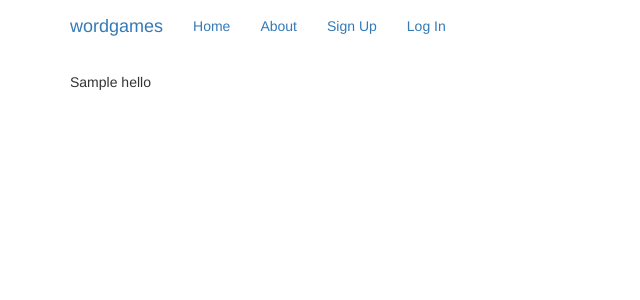
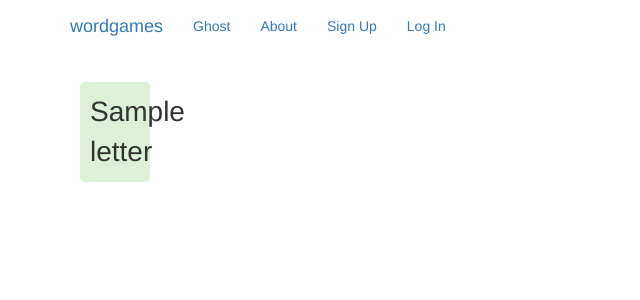
Before and after one commit to kmorrison/wordgames, a Django app: template wordgames/templates/ghost/game_view.html in a window 1280 px wide. Shown: the top 300 px of the page, without its empty margins (0-640 px from the left). Run offline with Django 3.2, Linux system fonts and the light colour scheme; the template is opened without the code that fills it: most values are stand-ins (such as "Sample title", 1, 10 or a date in 2020); some libraries are stand-ins or nearby versions.

Commit message:
Working game back and forth

```diff
--- a/wordgames/ghost/logic.py
+++ b/wordgames/ghost/logic.py
@@ -99,6 +99,9 @@ class GhostLogic(object):
     @classmethod
     @transaction.atomic
     def start_game(cls, player1, player2, game_type=models.GameType.APPEND, first_player_starts_first=None):
+        if player1.id == player2.id:
+            raise AssertionError("Cannot start game with yourself")
+
         new_game = game_models.Game()
         new_game.save()
 
--- a/wordgames/ghost/urls.py
+++ b/wordgames/ghost/urls.py
@@ -9,4 +9,5 @@ urlpatterns = patterns('',
     url(r'^$', views.landing, name='landing'),
     url(r'^new_game_post$', views.new_game, name='new_game'),
     url(r'^game/(?P<ghost_game_id>\d+)/$', views.game_view, name='game_view'),
+    url(r'^game/(?P<ghost_game_id>\d+)/new_letter$', views.new_letter_post, name='new_letter'),
 )
--- a/wordgames/static/css/project.css
+++ b/wordgames/static/css/project.css
@@ -32,3 +32,24 @@
   background-color: #f2dede;
   border-color: #eed3d7;
 }
+
+.ghost-letter {
+    float: left;
+    padding: 10px;
+    margin: 10px;
+    margin-bottom: 40px;
+    font-size: 200%;
+    background-color: #dff0d8;
+    border-radius: 5px;
+    width: 70px;
+    text-align: center;
+}
+
+.ghost-letter input {
+    width: 50px;
+}
+
+.ghost-submit {
+    display: block;
+    clear: left;
+}
--- a/wordgames/templates/base.html
+++ b/wordgames/templates/base.html
@@ -37,7 +37,7 @@
       <div class="container">
         <a class="navbar-brand" href="/">wordgames</a>
         <ul class="nav navbar-nav">
-          <li class="active"><a href="{% url 'home' %}">Home</a></li>
+          <li class="active"><a href="{% url 'ghost:landing' %}">Ghost</a></li>
           <li><a href="{% url 'about' %}">About</a></li>
 
           {% if request.user.is_authenticated %}
--- a/wordgames/templates/ghost/game_view.html
+++ b/wordgames/templates/ghost/game_view.html
@@ -1,5 +1,21 @@
 {% extends "base.html" %}
 
 {% block content %}
-{{ hello }}
+<div class="game_state">
+</div>
+<div id="action_div">
+    {% for letter in game_state_presenter.word_so_far %}
+        <span class="ghost-letter">{{letter}}</span>
+    {% endfor %}
+    {% if game_state_presenter.game_type.value == 'APPEND' and requesting_game_player.id == game_state_presenter.game_player_to_move.id%}
+        <form action="{% url 'ghost:new_letter' ghost_game_id=ghost_game_id %}" method="post">
+            {% csrf_token %}
+            <input type="hidden" name="position" type="number" value={{game_state_presenter.legal_positions_to_play|first}}>
+            <span class="ghost-letter">
+                <input type="text" name="letter" placeholder="Aa" max_length="1" size=2>
+            </span>
+            <input class="ghost-submit" type="submit" value="Guess" />
+        </form>
+    {% endif %}
+</div>
 {% endblock %}
--- a/wordgames/templates/ghost/landing.html
+++ b/wordgames/templates/ghost/landing.html
@@ -4,7 +4,7 @@
     {% if player %}
     {% endif %}
     {% if new_game_form %}
-    <form action="{% url 'new_game' %}" method="post">
+    <form action="{% url 'ghost:new_game' %}" method="post">
         {% csrf_token %}
         {{ new_game_form.as_p }}
         <input type="submit" value="New Game" />
--- a/wordgames/urls.py
+++ b/wordgames/urls.py
@@ -29,7 +29,7 @@ urlpatterns = patterns('',
     url(r'^avatar/', include('avatar.urls')),
 
     # Your stuff: custom urls go here
-    url(r'^games/', include('games.urls')),
-    url(r'^ghost/', include('ghost.urls')),
+    url(r'^games/', include('games.urls', namespace='games')),
+    url(r'^ghost/', include('ghost.urls', namespace='ghost')),
 
 ) + static(settings.MEDIA_URL, document_root=settings.MEDIA_ROOT)
```
Also changed, not shown: wordgames/ghost/views.py (+81 -4 lines).
